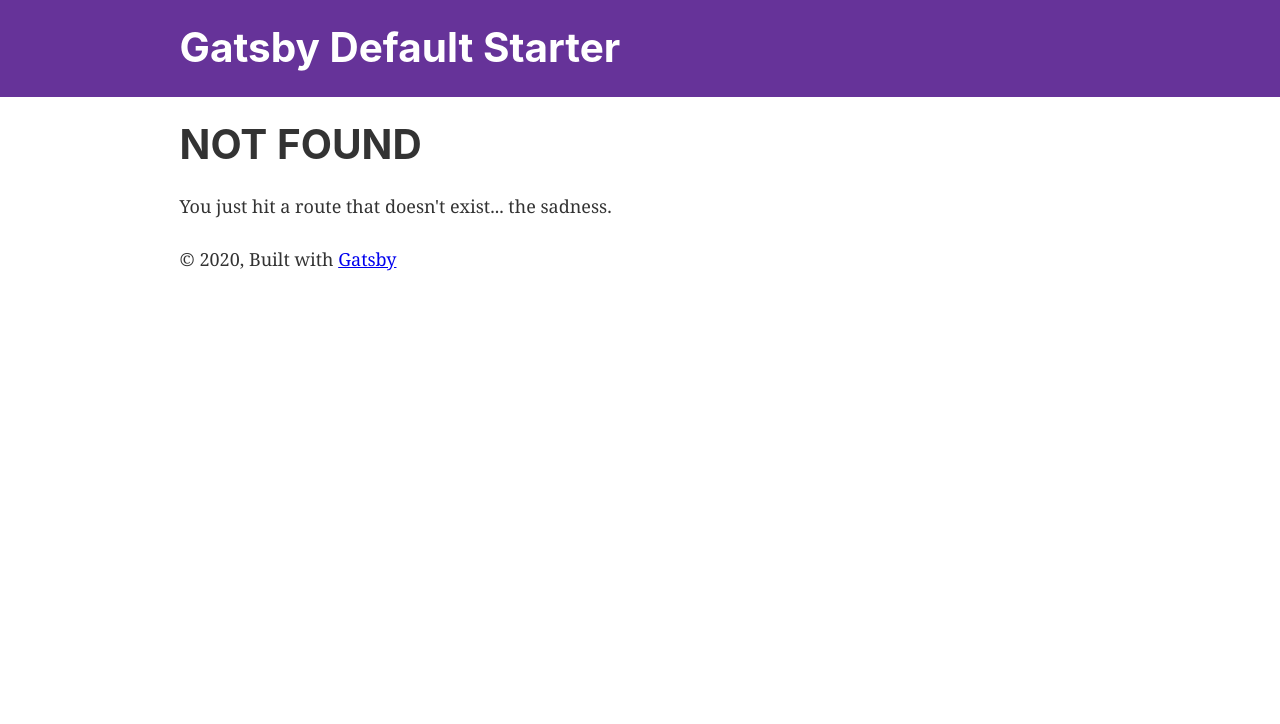
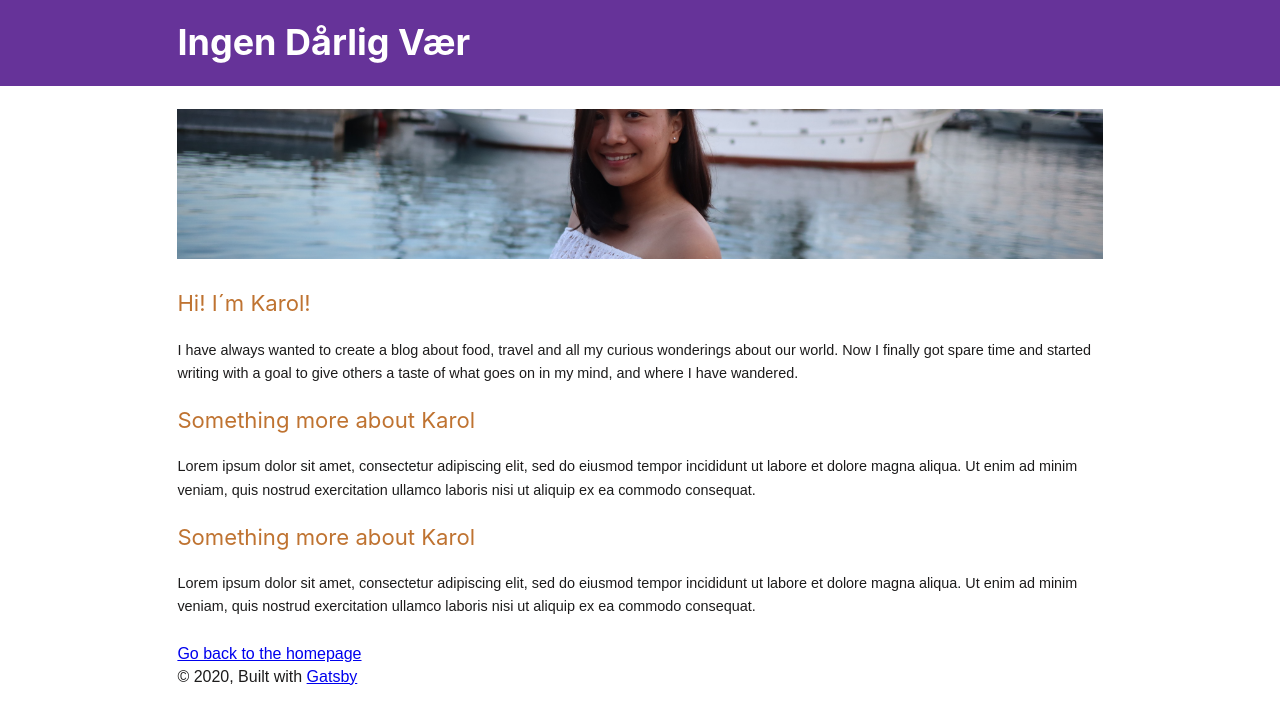
Before and after one commit to don-riel/travel-blog, a Gatsby site: page /about in a window 1280 px wide. Before the commit this address had no page. Built offline with nearby package versions, Linux system fonts and the light colour scheme; Gatsby itself is replaced by a stand-in of ours.

Commit message:
created about.js, and global css module and about-styles module

```diff
--- a/gatsby-config.js
+++ b/gatsby-config.js
@@ -1,8 +1,8 @@
 module.exports = {
   siteMetadata: {
-    title: `Gatsby Default Starter`,
+    title: `Ingen Dårlig Vær`,
     description: `Kick off your next, great Gatsby project with this default starter. This barebones starter ships with the main Gatsby configuration files you might need.`,
-    author: `@gatsbyjs`,
+    author: `Karol Garvida`,
   },
   plugins: [
     `gatsby-plugin-react-helmet`,
@@ -13,6 +13,14 @@
         path: `${__dirname}/src/images`,
       },
     },
+    {
+      resolve: `gatsby-source-filesystem`,
+      options: {
+        name: `markdowns`,
+        path: `${__dirname}/src/markdowns`,
+      },
+    },
+    `gatsby-transformer-remark`,
     `gatsby-transformer-sharp`,
     `gatsby-plugin-sharp`,
     {
@@ -22,8 +30,12 @@
         short_name: `starter`,
         start_url: `/`,
         background_color: `#663399`,
-        theme_color: `#663399`,
-        display: `minimal-ui`,
+        theme_color: `#c59a74f0`,
+        fonts: [
+          `limelight`,
+          `Montserrat\:400,500,700` // you can also specify font weights and styles
+        ],
+        display: 'swap',
         icon: `src/images/gatsby-icon.png`, // This path is relative to the root of the site.
       },
     },
--- a/package.json
+++ b/package.json
@@ -7,11 +7,13 @@
   "dependencies": {
     "gatsby": "^2.24.37",
     "gatsby-image": "^2.4.14",
+    "gatsby-plugin-google-fonts": "^1.0.1",
     "gatsby-plugin-manifest": "^2.4.22",
     "gatsby-plugin-offline": "^3.2.22",
     "gatsby-plugin-react-helmet": "^3.3.10",
     "gatsby-plugin-sharp": "^2.6.25",
     "gatsby-source-filesystem": "^2.3.24",
+    "gatsby-transformer-remark": "^2.8.28",
     "gatsby-transformer-sharp": "^2.5.12",
     "prop-types": "^15.7.2",
     "react": "^16.12.0",
--- /dev/null
+++ b/src/components/page-layouts/about-layout.js
@@ -0,0 +1,59 @@
+import React from 'react';
+import { graphql, useStaticQuery } from 'gatsby';
+import Img from 'gatsby-image';
+
+import styles from '../../styles/about-styles.module.css';
+import '../../styles/global-styles.module.css'
+
+export default function AboutPage() {
+    const data = useStaticQuery(graphql`
+        query {
+            allMarkdownRemark {
+              edges {
+                node {
+                  frontmatter {
+                    date
+                    title
+                    sub1
+                    sub2
+                    p1
+                    p2
+                    p3
+                  }
+                  id
+                }
+              }
+            totalCount
+            }
+            placeholderImage: file(relativePath: { eq: "about-page/about-me.JPG" }) {
+                childImageSharp {
+                  fluid {
+                    ...GatsbyImageSharpFluid
+                  }
+                }
+            }
+          }
+         `
+    )
+    console.log(data)
+
+    return (
+        <div>
+            <Img fluid={data.placeholderImage.childImageSharp.fluid} alt='a photo of me' className={styles.aboutImage} />
+            {
+                data.allMarkdownRemark.edges.map(({node}) => (
+                    <div key={node.id}>
+                        <h3>{node.frontmatter.title}</h3>
+                        <p>{node.frontmatter.p1}</p>
+                        <h3>{node.frontmatter.sub1} </h3>
+                        <p>{node.frontmatter.p2}</p>
+                        <h3>{node.frontmatter.sub2} </h3>
+                        <p>{node.frontmatter.p3}</p>
+                    </div>
+                ))
+            }
+
+
+        </div>
+    )
+}
--- /dev/null
+++ b/src/markdowns/about.md
@@ -0,0 +1,10 @@
+---
+title: "Hi! I´m Karol!"
+date: "12.08.2020"
+featuredImage: ../images/about-page/about-me.JPG
+p1: "I have always wanted to create a blog about food, travel and all my curious wonderings about our world. Now I finally got spare time and started writing with a goal to give others a taste of what goes on in my mind, and where I have wandered."
+sub1: "Something more about Karol"
+p2: "Lorem ipsum dolor sit amet, consectetur adipiscing elit, sed do eiusmod tempor incididunt ut labore et dolore magna aliqua. Ut enim ad minim veniam, quis nostrud exercitation ullamco laboris nisi ut aliquip ex ea commodo consequat."
+sub2: "Something more about Karol"
+p3: "Lorem ipsum dolor sit amet, consectetur adipiscing elit, sed do eiusmod tempor incididunt ut labore et dolore magna aliqua. Ut enim ad minim veniam, quis nostrud exercitation ullamco laboris nisi ut aliquip ex ea commodo consequat."
+---
--- /dev/null
+++ b/src/pages/about.js
@@ -0,0 +1,19 @@
+import React from 'react';
+import { Link } from "gatsby"
+
+import Layout from '../components/layout'
+import AboutPage from '../components/page-layouts/about-layout'
+import SEO from '../components/seo'
+
+
+const About = () => {
+    return (
+    <Layout>
+            <SEO title="About Me" />
+            <AboutPage />
+            <Link to="/">Go back to the homepage</Link>
+    </Layout>
+    )
+}
+
+export default About;
--- a/src/pages/index.js
+++ b/src/pages/index.js
@@ -14,6 +14,7 @@
     <div style={{ maxWidth: `300px`, marginBottom: `1.45rem` }}>
       <Image />
     </div>
+    <Link to="/about/">About Me</Link> <br />
     <Link to="/page-2/">Go to page 2</Link> <br />
     <Link to="/using-typescript/">Go to "Using TypeScript"</Link>
   </Layout>
--- /dev/null
+++ b/src/styles/about-styles.module.css
@@ -0,0 +1,8 @@
+
+.aboutImage {
+    width: 100%;
+    height: 150px;
+    object-fit: cover;
+    object-position: center;
+    margin-bottom: 2em;
+}
--- /dev/null
+++ b/src/styles/global-styles.module.css
@@ -0,0 +1,22 @@
+* {
+    box-sizing: border-box;
+}
+
+html {
+    font-size: 16px;
+
+}
+body {
+    font-family: 'Montserrat', sans-serif;
+    color: #1d1c1c;
+}
+
+h3 {
+      color: #BF7331;
+      font-weight: 400;
+  }
+
+p {
+    font-size: 0.9rem;
+    line-height: 1.6;
+}
```
Also changed, not shown: gatsby-browser.js (line endings or trailing spaces), src/images/about-page/about-me.JPG (added), 1 other file.
